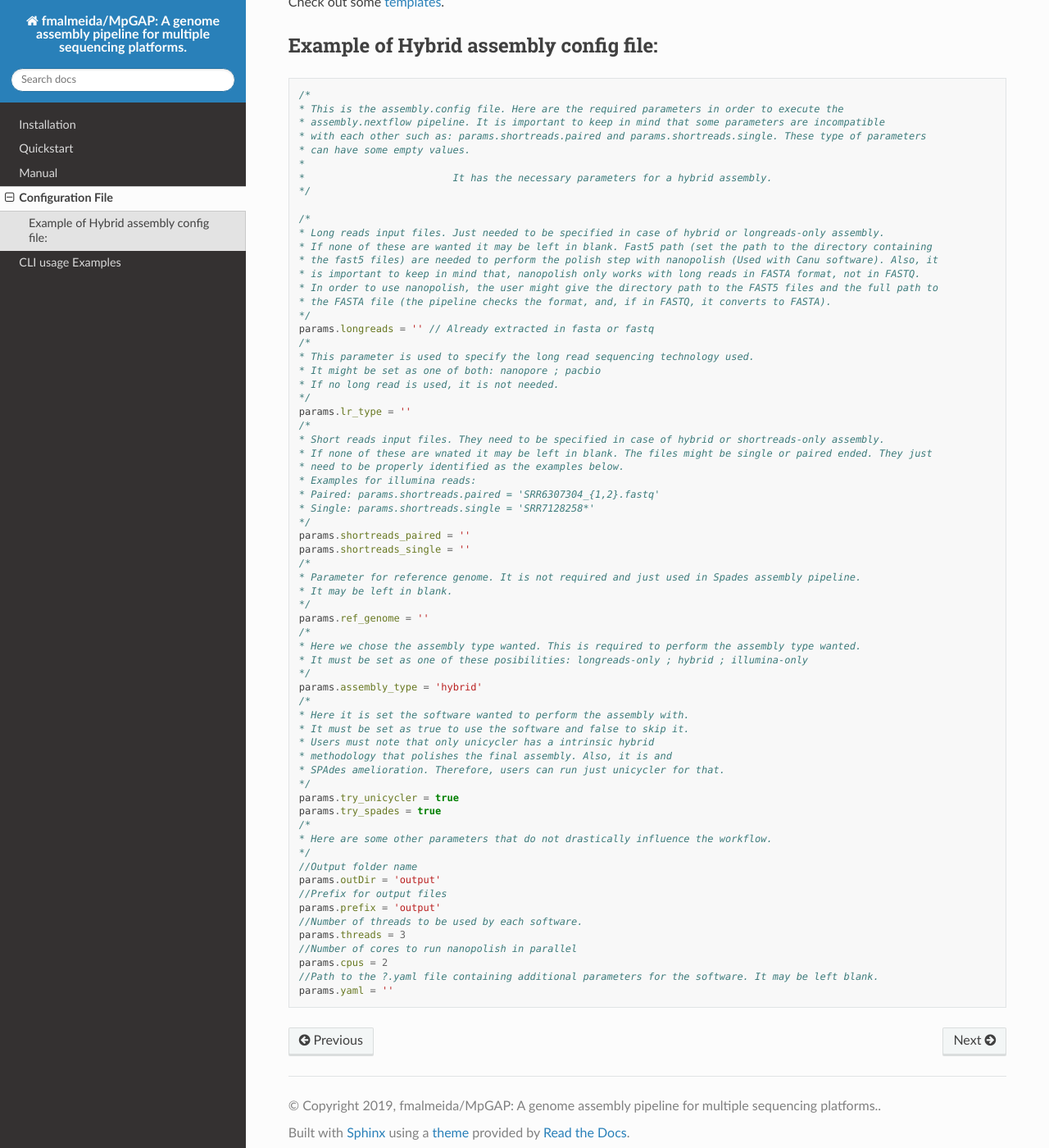
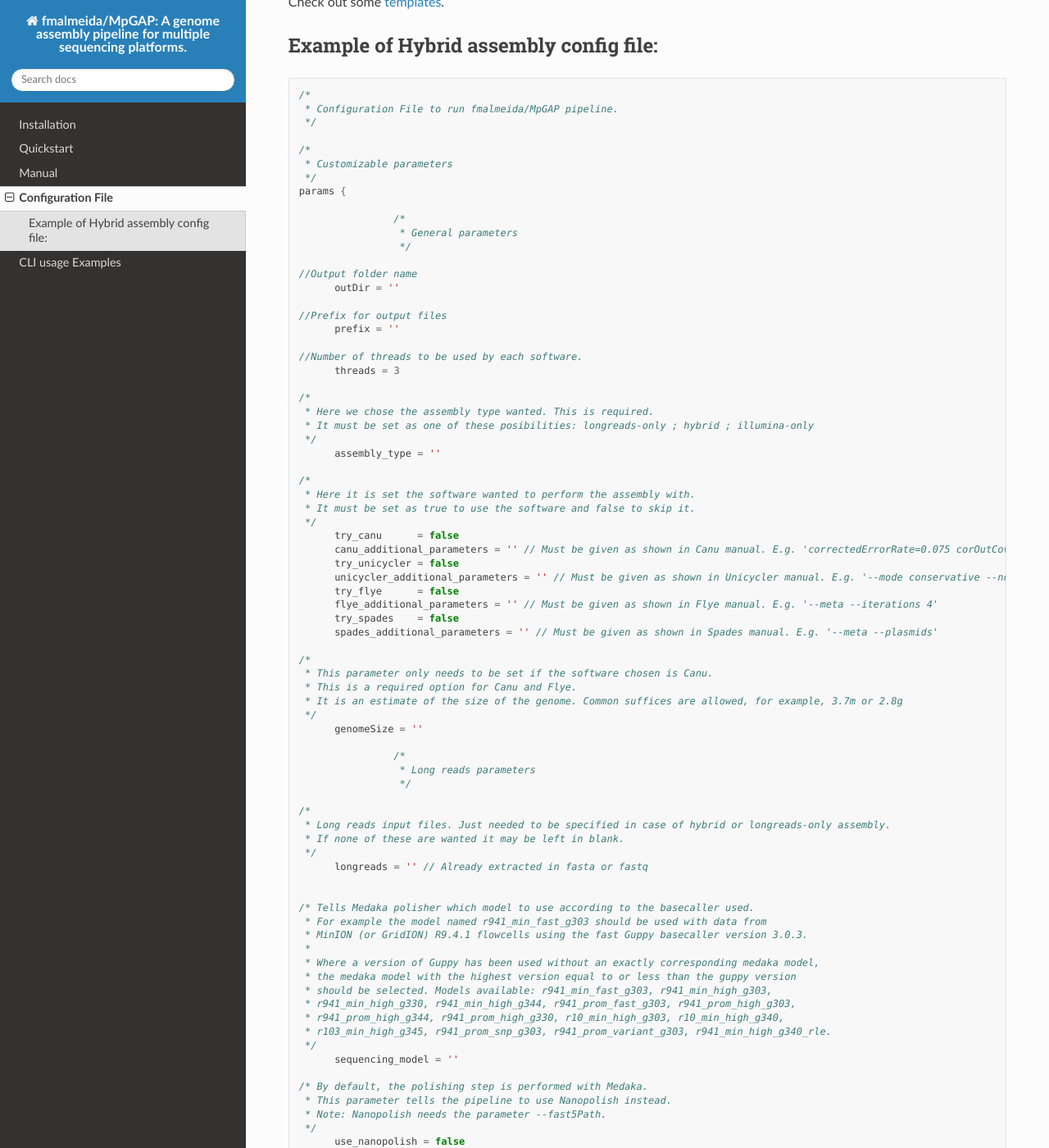
Before and after one commit to fmalmeida/MpGAP, a Sphinx documentation site: the page built from docs/config.rst, in a window 1280 px wide and 1400 px high, scrolled down 292 px. Shown: the whole window at 82% size. Built offline with Sphinx 7.4.7 and the Read the Docs theme 2.0.0, drawn with Linux system fonts in a browser that asks for light colours; some of the changed text lies outside the part shown.

Commit message:
Updating readthedocs. Must fix examples and quickstart

```diff
--- a/docs/config.rst
+++ b/docs/config.rst
@@ -16,68 +16,143 @@ Example of Hybrid assembly config file:
 .. code-block:: groovy
 
   /*
-  * This is the assembly.config file. Here are the required parameters in order to execute the
-  * assembly.nextflow pipeline. It is important to keep in mind that some parameters are incompatible
-  * with each other such as: params.shortreads.paired and params.shortreads.single. These type of parameters
-  * can have some empty values.
-  *
-  *                         It has the necessary parameters for a hybrid assembly.
-  */
+   * Configuration File to run fmalmeida/MpGAP pipeline.
+   */
 
   /*
-  * Long reads input files. Just needed to be specified in case of hybrid or longreads-only assembly.
-  * If none of these are wanted it may be left in blank. Fast5 path (set the path to the directory containing
-  * the fast5 files) are needed to perform the polish step with nanopolish (Used with Canu software). Also, it
-  * is important to keep in mind that, nanopolish only works with long reads in FASTA format, not in FASTQ.
-  * In order to use nanopolish, the user might give the directory path to the FAST5 files and the full path to
-  * the FASTA file (the pipeline checks the format, and, if in FASTQ, it converts to FASTA).
-  */
-  params.longreads = '' // Already extracted in fasta or fastq
+   * Customizable parameters
+   */
+  params {
+
+                  /*
+                   * General parameters
+                   */
+
+  //Output folder name
+        outDir = ''
+
+  //Prefix for output files
+        prefix = ''
+
+  //Number of threads to be used by each software.
+        threads = 3
+
   /*
-  * This parameter is used to specify the long read sequencing technology used.
-  * It might be set as one of both: nanopore ; pacbio
-  * If no long read is used, it is not needed.
-  */
-  params.lr_type = ''
+   * Here we chose the assembly type wanted. This is required.
+   * It must be set as one of these posibilities: longreads-only ; hybrid ; illumina-only
+   */
+        assembly_type = ''
+
   /*
-  * Short reads input files. They need to be specified in case of hybrid or shortreads-only assembly.
-  * If none of these are wnated it may be left in blank. The files might be single or paired ended. They just
-  * need to be properly identified as the examples below.
-  * Examples for illumina reads:
-  * Paired: params.shortreads.paired = 'SRR6307304_{1,2}.fastq'
-  * Single: params.shortreads.single = 'SRR7128258*'
-  */
-  params.shortreads_paired = ''
-  params.shortreads_single = ''
+   * Here it is set the software wanted to perform the assembly with.
+   * It must be set as true to use the software and false to skip it.
+   */
+        try_canu      = false
+        canu_additional_parameters = '' // Must be given as shown in Canu manual. E.g. 'correctedErrorRate=0.075 corOutCoverage=200'
+        try_unicycler = false
+        unicycler_additional_parameters = '' // Must be given as shown in Unicycler manual. E.g. '--mode conservative --no_correct'
+        try_flye      = false
+        flye_additional_parameters = '' // Must be given as shown in Flye manual. E.g. '--meta --iterations 4'
+        try_spades    = false
+        spades_additional_parameters = '' // Must be given as shown in Spades manual. E.g. '--meta --plasmids'
+
   /*
-  * Parameter for reference genome. It is not required and just used in Spades assembly pipeline.
-  * It may be left in blank.
-  */
-  params.ref_genome = ''
+   * This parameter only needs to be set if the software chosen is Canu.
+   * This is a required option for Canu and Flye.
+   * It is an estimate of the size of the genome. Common suffices are allowed, for example, 3.7m or 2.8g
+   */
+        genomeSize = ''
+
+                  /*
+                   * Long reads parameters
+                   */
+
   /*
-  * Here we chose the assembly type wanted. This is required to perform the assembly type wanted.
-  * It must be set as one of these posibilities: longreads-only ; hybrid ; illumina-only
-  */
-  params.assembly_type = 'hybrid'
+   * Long reads input files. Just needed to be specified in case of hybrid or longreads-only assembly.
+   * If none of these are wanted it may be left in blank.
+   */
+        longreads = '' // Already extracted in fasta or fastq
+
+
+  /* Tells Medaka polisher which model to use according to the basecaller used.
+   * For example the model named r941_min_fast_g303 should be used with data from
+   * MinION (or GridION) R9.4.1 flowcells using the fast Guppy basecaller version 3.0.3.
+   *
+   * Where a version of Guppy has been used without an exactly corresponding medaka model,
+   * the medaka model with the highest version equal to or less than the guppy version
+   * should be selected. Models available: r941_min_fast_g303, r941_min_high_g303,
+   * r941_min_high_g330, r941_min_high_g344, r941_prom_fast_g303, r941_prom_high_g303,
+   * r941_prom_high_g344, r941_prom_high_g330, r10_min_high_g303, r10_min_high_g340,
+   * r103_min_high_g345, r941_prom_snp_g303, r941_prom_variant_g303, r941_min_high_g340_rle.
+   */
+        sequencing_model = ''
+
+  /* By default, the polishing step is performed with Medaka.
+   * This parameter tells the pipeline to use Nanopolish instead.
+   * Note: Nanopolish needs the parameter --fast5Path.
+   */
+        use_nanopolish = false
+
   /*
-  * Here it is set the software wanted to perform the assembly with.
-  * It must be set as true to use the software and false to skip it.
-  * Users must note that only unicycler has a intrinsic hybrid
-  * methodology that polishes the final assembly. Also, it is and
-  * SPAdes amelioration. Therefore, users can run just unicycler for that.
-  */
-  params.try_unicycler = true
-  params.try_spades = true
+   * This parameter loads the directory where all the nanopore FAST5 files are stored.
+   * If this parameter is set, the pipeline is able to execute the polishing step with nanopolish
+   * for longreads-only assembly type.
+   */
+        fast5Path = ''
+
+  //Number of cores to run nanopolish in parallel
+        cpus = 2
+
   /*
-  * Here are some other parameters that do not drastically influence the workflow.
-  */
-  //Output folder name
-  params.outDir = 'output'
-  //Prefix for output files
-  params.prefix = 'output'
-  //Number of threads to be used by each software.
-  params.threads = 3
-  //Number of cores to run nanopolish in parallel
-  params.cpus = 2
-  //Path to the ?.yaml file containing additional parameters for the software. It may be left blank.
-  params.yaml = ''
+   * This parameter loads all the subreads *.bam pacbio raw files.
+   * In order to nextflow properly use it, one needs to store all the data, from all the cells
+   * in one single directory and show the filepath with "path/to/*bam" to this parameter.
+   */
+        pacbio_all_bam_path = ''
+
+  /*
+   * This parameter is used to specify the long read sequencing technology used.
+   * It might be set as one of both: nanopore ; pacbio
+   */
+        lr_type = ''
+
+
+                  /*
+                   * Short reads parameters
+                   */
+  /*
+   * Short reads input files. They need to be specified in case of hybrid or shortreads-only assembly.
+   * If none of these are wnated it may be left in blank. The files might be single or paired ended. They just
+   * need to be properly identified as the examples below.
+   * Examples for illumina reads:
+   * Paired: params.shortreads.paired = 'SRR6307304_{1,2}.fastq'
+   * Single: params.shortreads.single = 'SRR7128258*'
+   */
+        shortreads_paired = ''
+        shortreads_single = ''
+
+  /*
+   * Parameter for reference genome. It is not required and just used in Spades assembly pipeline.
+   * It may be left in blank.
+   */
+        ref_genome = ''
+
+  /*
+   * This parameter below is to define wheter the user wants or not to polish its long reads only
+   * assembly with illumina short reads in the end. It firstly assemble a genome with only longreads
+   * using flye, canu or unicycler and then polishes it with Illumina reads.
+   * Must use: assembly_type = 'hybrid'
+   */
+        illumina_polish_longreads_contigs = false
+
+  /*
+   * Whenever polishing long reads only assemblies with unpaired short reads (single end), the pipeline
+   * will directly execute one round of pilon polishing instead of using Unicycler's polish pipeline.
+   * Therefore we need to allocate the amount of memmory allocated by Pilon.
+   * Defaut 50G.
+   * This step is crucial because with not enough memmory will crash and not correct your assembly.
+   * When that happens you will not have the pilon output nor the QUAST assesment.
+   */
+        pilon_memmory_limit = 50
+
+  }
--- a/docs/index.rst
+++ b/docs/index.rst
@@ -15,6 +15,7 @@ It wraps up the following tools:
 * `Unicycler <https://github.com/rrwick/Unicycler>`_
 * `SPAdes <https://github.com/ablab/spades>`_
 * `Nanopolish <https://github.com/jts/nanopolish>`_
+* `Medaka <https://github.com/nanoporetech/medaka>`_
 * `Quast <https://github.com/ablab/quast>`_
 * `GenomicConsensus <https://github.com/PacificBiosciences/GenomicConsensus>`_
 * `Pilon <https://github.com/broadinstitute/pilon>`_
```
Also changed, not shown: docs/manual.rst (+29 -4 lines), 1 other file.
